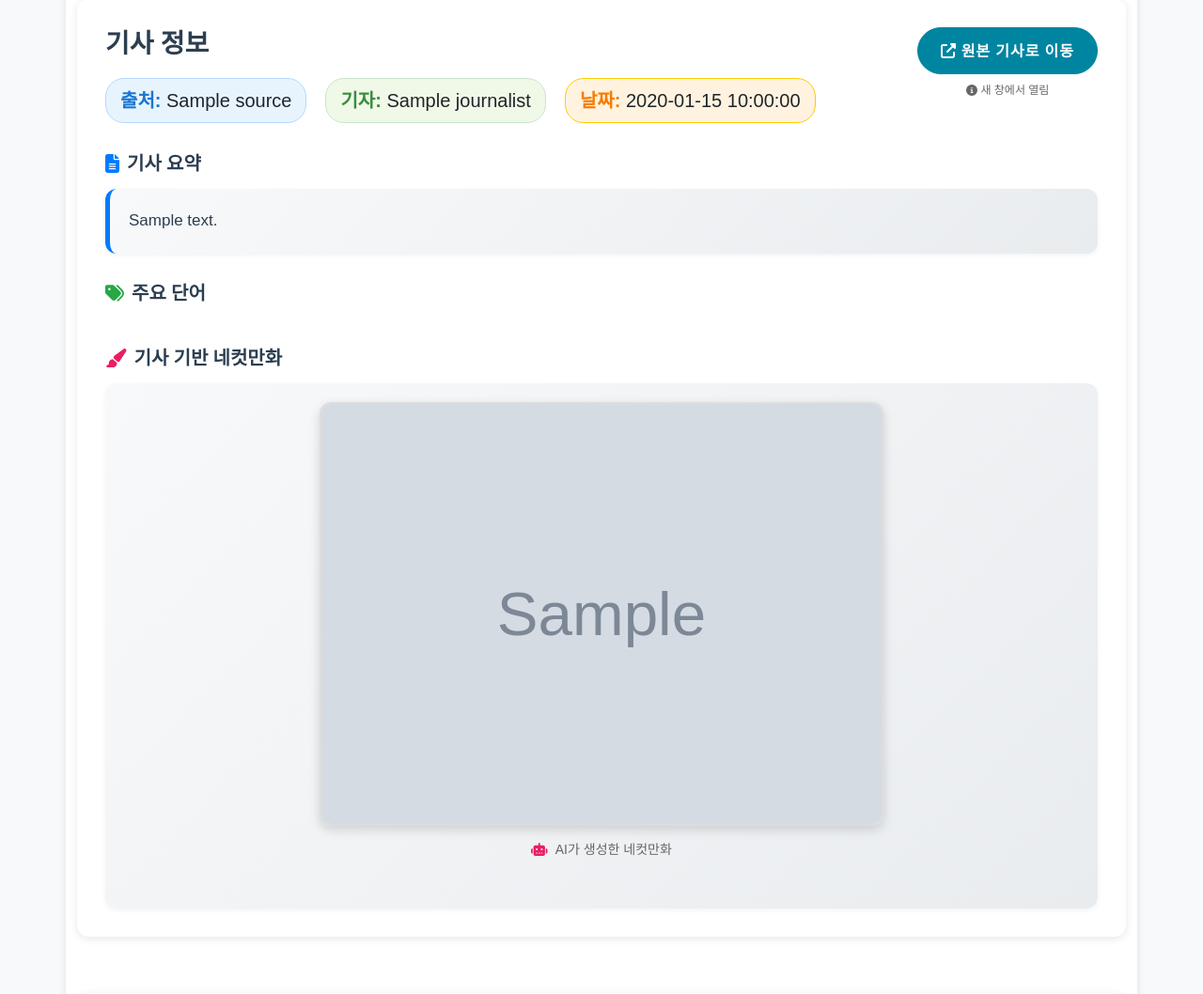
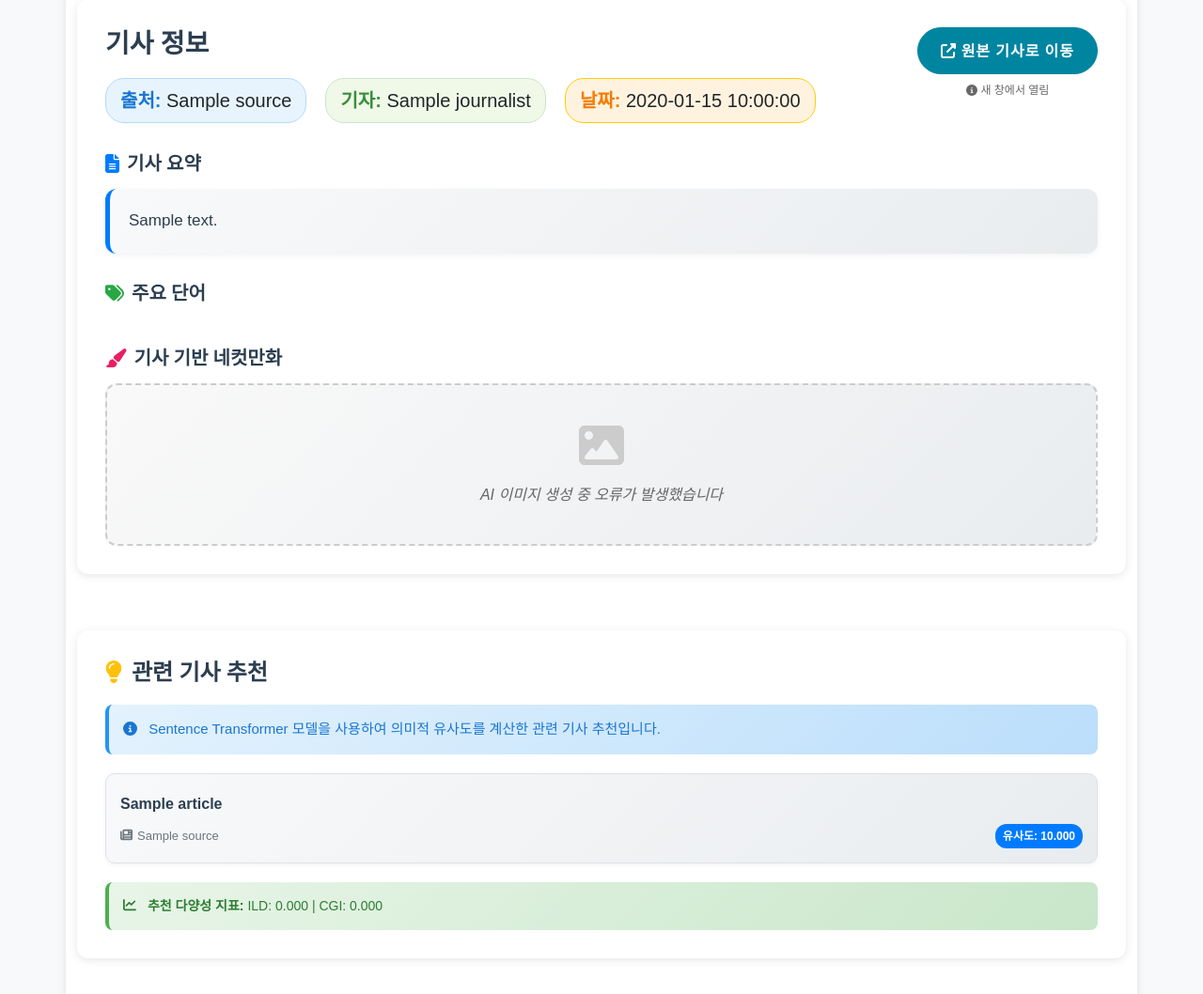
Before and after one commit to ireneminhee/BKBS, a Flask app: template templates/article.html in a window 1280 px wide. Shown: the part 535-1593 px from the top of the page at 94% size. Run offline with Flask 3, Linux system fonts and the light colour scheme; the template is opened without the code that fills it: most values are stand-ins (such as "Sample title", 1, 10 or a date in 2020); grey boxes marked "Sample" are stand-in pictures; some libraries are stand-ins or nearby versions.

Commit message:
fix: 이미지 생성 문제 해결 및 프롬프트 개선
- DALL-E 3 이미지 크기를 지원되는 크기로 수정 (1536x1024 → 1792x1024)
- 네컷만화 프롬프트에 텍스트 금지 지시사항 추가
- 디버깅 로그 추가로 이미지 생성 과정 추적 가능
- HTML 템플릿에서 디버깅 정보 제거
- 이미지 로드 실패 시 에러 처리 개선

```diff
--- a/main.py
+++ b/main.py
@@ -398,6 +398,8 @@
         str: 생성된 이미지의 URL (오류 시 에러 메시지 반환)
     """
 
+    print(f"🎨 네컷만화 생성 시작 - 요약: {article_summary[:50]}...")
+
     # 네컷 만화 프롬프트 생성
     prompt = f"""Create a 4-panel comic strip that visually tells the story from this news article summary: '{article_summary}'
 
@@ -409,31 +411,42 @@
 
 Style requirements:
 - Clean, simple cartoon style
+- NO TEXT, NO SPEECH BUBBLES, NO WORDS anywhere in the image
 - Each panel should be clearly distinct
 - Use expressive characters and clear visual storytelling
 - Professional news illustration style
 - High contrast and clear composition
 - Suitable for all audiences
+- Pure visual storytelling without any written language
 
-The comic should help readers quickly understand the main points of the news story through visual narrative."""
+The comic should help readers quickly understand the main points of the news story through visual narrative only, without any text or words."""
 
     # OpenAI 클라이언트 초기화
     client = OpenAI(api_key=openai.api_key)
 
-    # 모델을 사용한 이미지 생성
+    # DALL-E 3 모델을 사용한 이미지 생성
     try:
+        print("🔄 DALL-E 3 API 호출 중...")
         response = client.images.generate(
-            model="gpt-4.1",
+            model="dall-e-3",
             prompt=prompt,
             n=1,
-            size="1536x1024"
+            size="1792x1024",
+            quality="hd",
+            style="natural"
         )
 
+        print("✅ 이미지 생성 성공!")
+        image_url = response.data[0].url
+        print(f"🖼️ 이미지 URL: {image_url[:50]}...")
+
         # 이미지 URL 반환
-        return response.data[0].url
+        return image_url
 
     except Exception as e:
-        return f"네컷 만화 생성 중 오류 발생: {str(e)}"
+        error_msg = f"네컷 만화 생성 중 오류 발생: {str(e)}"
+        print(f"❌ {error_msg}")
+        return error_msg
 
 
 #50개 로드
@@ -467,12 +480,17 @@
         word_definitions = {}  # 단어 정의 비활성화 (빈 딕셔너리로 설정)
 
         # 기사 요약 생성
+        print("📝 기사 요약 생성 중...")
         summary = get_summary(article['text'])  # 기사 본문 기반 요약 가져오기
+        print(f"✅ 요약 생성 완료: {summary[:50]}...")
 
         # 4컷 만화 생성 함수 호출
+        print("🎨 네컷만화 생성 시작...")
         image_url = generate_four_panel_comic(summary)
+        print(f"🖼️ 이미지 URL 결과: {image_url[:50] if image_url else 'None'}...")
+
     except Exception as e:
-        print(f"API 호출 에러: {e}")
+        print(f"❌ API 호출 에러: {e}")
         # API 호출 실패 시 기본값 사용
         word_definitions = {}  # 빈 딕셔너리로 설정
 
--- a/templates/article.html
+++ b/templates/article.html
@@ -112,12 +112,16 @@
                         <h3 style="color: #2c3e50; margin-bottom: 15px; font-size: 20px;">
                             <i class="fas fa-paint-brush" style="color: #e91e63; margin-right: 8px;"></i>기사 기반 네컷만화
                         </h3>
-                        {% if image_url %}
+                        {% if image_url and image_url.startswith('http') %}
                             <div style="text-align: center; background: linear-gradient(135deg, #f8f9fa 0%, #e9ecef 100%); padding: 20px; border-radius: 12px; box-shadow: 0 2px 5px rgba(0,0,0,0.05);">
                                 <img src="{{ image_url }}" alt="AI Generated Comic"
                                      style="width: 100%; max-width: 600px; height: auto;
                                             border: 2px solid #ddd; border-radius: 12px;
-                                            box-shadow: 0 4px 12px rgba(0,0,0,0.15);">
+                                            box-shadow: 0 4px 12px rgba(0,0,0,0.15);"
+                                     onerror="this.style.display='none'; this.nextElementSibling.style.display='block';">
+                                <div style="display: none; padding: 20px; background-color: #f8d7da; border-radius: 8px; color: #721c24;">
+                                    <strong>이미지 로드 실패:</strong> {{ image_url[:100] }}...
+                                </div>
                                 <p style="margin-top: 15px; font-size: 14px; color: #666; font-weight: 500;">
                                     <i class="fas fa-robot" style="color: #e91e63; margin-right: 5px;"></i> AI가 생성한 네컷만화
                                 </p>
```
